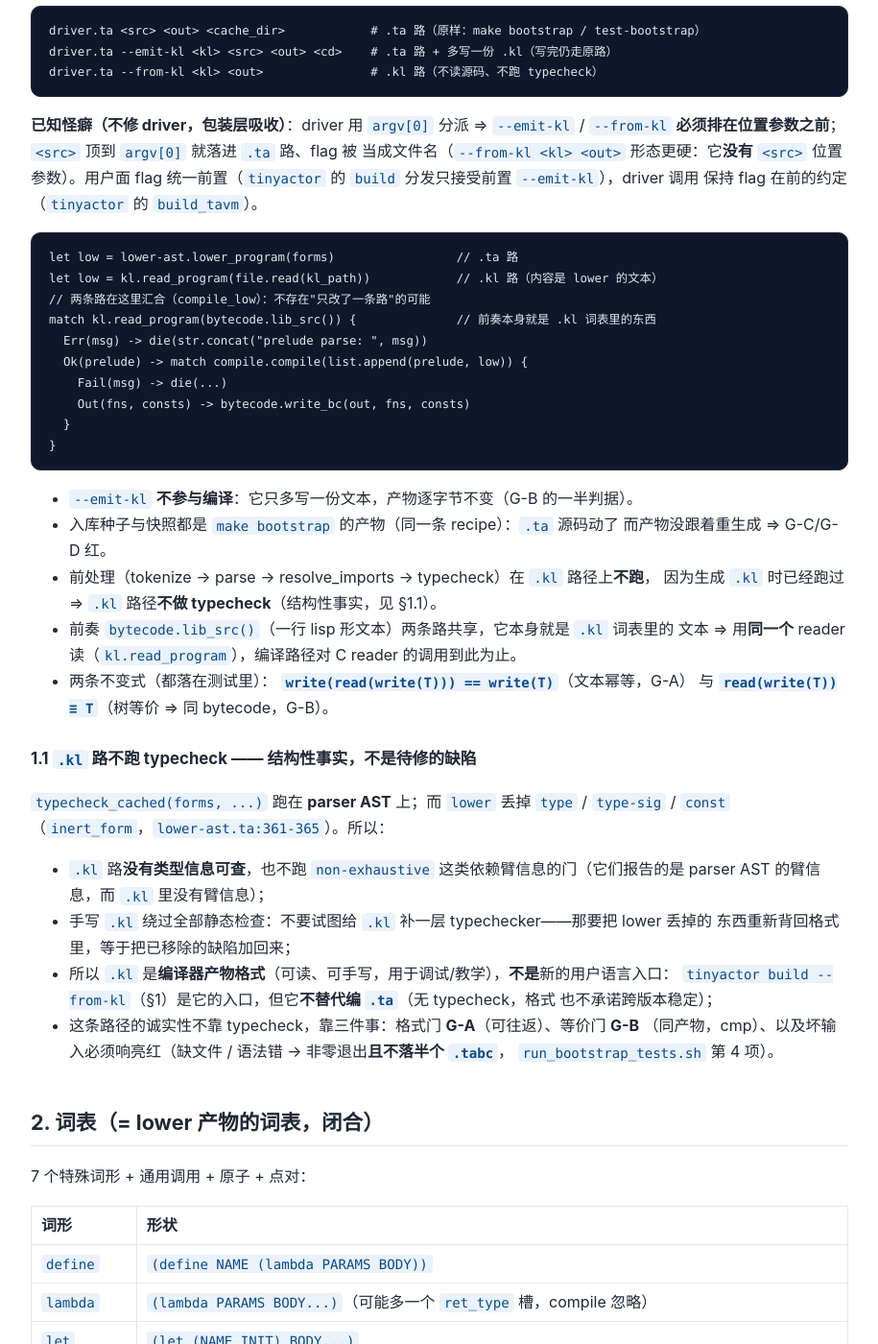
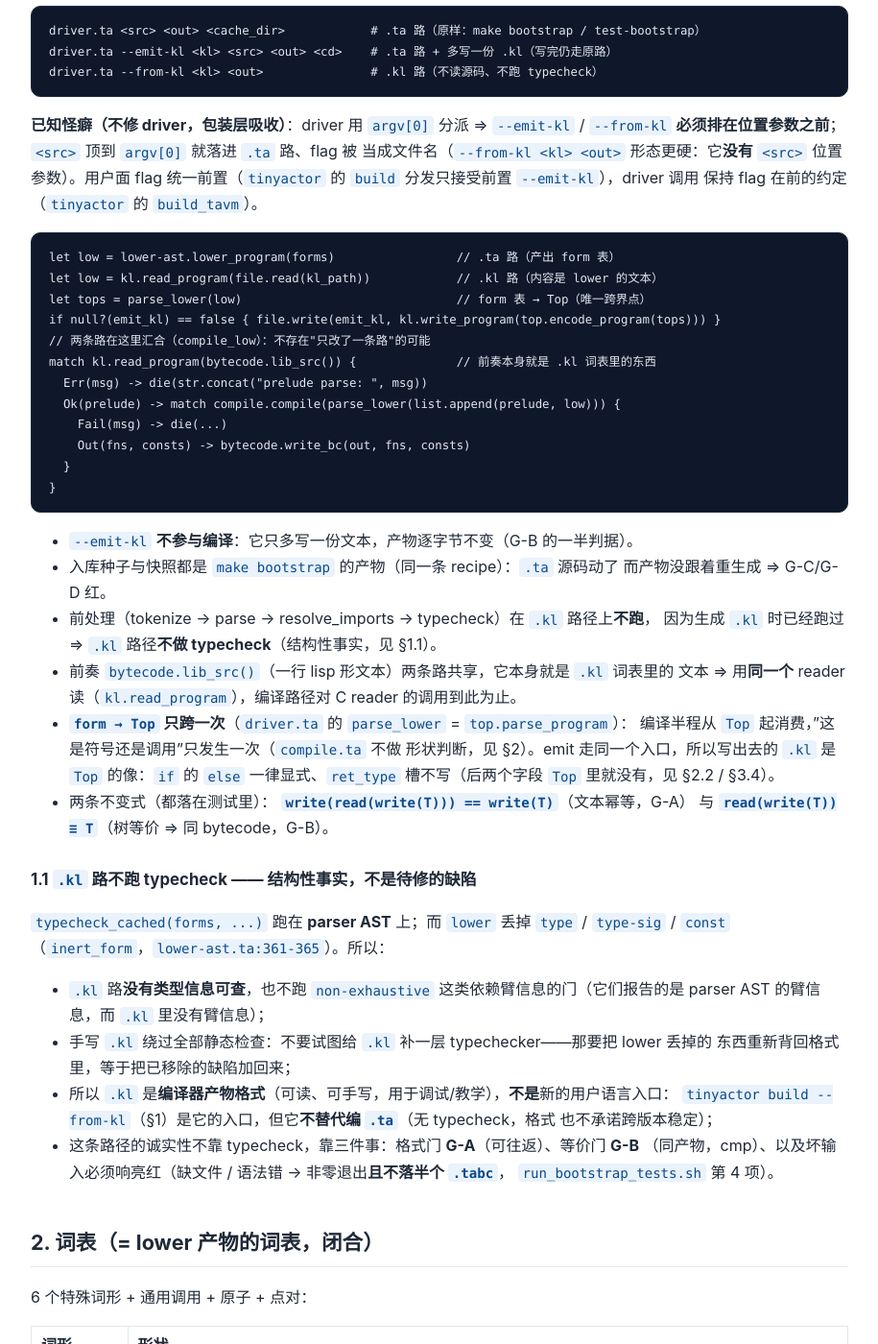
Before and after one commit to tiancaiamao/tinyactor, a Jekyll site: the page built from docs/kl-format.md, in a window 1280 px wide and 1400 px high, scrolled down 869 px. Shown: the whole window at 96% size, without its empty margins (182-1097 px from the left). Built offline with Jekyll 4.4.1, drawn with Linux system fonts in a browser that asks for light colours; our own code applies the rules of GitHub Pages for plain Markdown files; some of the changed text lies outside the part shown.

Commit message:
kl: compile.ta 重写为吃 Top（kl 的类型化 AST）(#379)
表示分层落地：form（异构 sexp）只活在 top.ta 的解析边界，top.parse_program
一次收敛成 Top/Expr/Const，compile.ta 从 Expr 起全量类型标注 + 穷尽 match。

- S3：compile.ta 重写为吃 Top（OpKind/Ctx/Bind/FnRec；const_eq 一条平铺 match
  且浮点不去重——那是与旧编译器逐字节对齐的必要条件；空 begin = nil 是本 PR
  唯一一处分歧，已写进注释）。
- S5：!= / receive 的脱糖上移到 lower，compile.ta 对应分支删除；kl 不再认 !=
  （(!= 1 2) 现在编译期报 undefined name(s): !=）。
- 评审反馈：三处「承重但不显眼」的地方写清楚（review #379）。
- 回归台跟上 form→Top 边界，run_bridge.sh 先删生成清单（防旧产物假绿）。

验证：make bootstrap 两遍 fixed point；make test 全 0 failure；全仓 1778 个 .ta
的 old-vs-new 产物扫描 0 字节差异 / 0 状态差异；make backend-gate 全绿
（bridge 38 passed / 0 failed、negative 1 rejected、corpus 83 / 83）；CI 8/8。

````diff
--- a/docs/kl-format.md
+++ b/docs/kl-format.md
@@ -47,12 +47,14 @@ flag 统一前置（`tinyactor` 的 `build` 分发只接受前置 `--emit-kl`）
 保持 flag 在前的约定（`tinyactor` 的 `build_tavm`）。
 
 ```ta
-let low = lower-ast.lower_program(forms)                 // .ta 路
+let low = lower-ast.lower_program(forms)                 // .ta 路（产出 form 表）
 let low = kl.read_program(file.read(kl_path))            // .kl 路（内容是 lower 的文本）
+let tops = parse_lower(low)                              // form 表 → Top（唯一跨界点）
+if null?(emit_kl) == false { file.write(emit_kl, kl.write_program(top.encode_program(tops))) }
 // 两条路在这里汇合（compile_low）：不存在"只改了一条路"的可能
 match kl.read_program(bytecode.lib_src()) {              // 前奏本身就是 .kl 词表里的东西
   Err(msg) -> die(str.concat("prelude parse: ", msg))
-  Ok(prelude) -> match compile.compile(list.append(prelude, low)) {
+  Ok(prelude) -> match compile.compile(parse_lower(list.append(prelude, low))) {
     Fail(msg) -> die(...)
     Out(fns, consts) -> bytecode.write_bc(out, fns, consts)
   }
@@ -66,6 +68,10 @@ match kl.read_program(bytecode.lib_src()) {              // 前奏本身就是 .
   因为生成 `.kl` 时已经跑过 ⇒ `.kl` 路径**不做 typecheck**（结构性事实，见 §1.1）。
 - 前奏 `bytecode.lib_src()`（一行 lisp 形文本）两条路共享，它本身就是 `.kl` 词表里的
   文本 ⇒ 用**同一个** reader 读（`kl.read_program`），编译路径对 C reader 的调用到此为止。
+- **`form → Top` 只跨一次**（`driver.ta` 的 `parse_lower` = `top.parse_program`）：
+  编译半程从 `Top` 起消费，"这是符号还是调用"只发生一次（`compile.ta` 不做
+  形状判断，见 §2）。emit 走同一个入口，所以写出去的 `.kl` 是 `Top` 的像：`if`
+  的 `else` 一律显式、`ret_type` 槽不写（后两个字段 `Top` 里就没有，见 §2.2 / §3.4）。
 - 两条不变式（都落在测试里）：
   **`write(read(write(T))) == write(T)`**（文本幂等，G-A）
   与 **`read(write(T)) ≡ T`**（树等价 ⇒ 同 bytecode，G-B）。
@@ -88,7 +94,7 @@ match kl.read_program(bytecode.lib_src()) {              // 前奏本身就是 .
 
 ## 2. 词表（= lower 产物的词表，闭合）
 
-7 个特殊词形 + 通用调用 + 原子 + 点对：
+6 个特殊词形 + 通用调用 + 原子 + 点对：
 
 | 词形 | 形状 |
 |---|---|
@@ -98,10 +104,19 @@ match kl.read_program(bytecode.lib_src()) {              // 前奏本身就是 .
 | `if` | `(if COND THEN ELSE)` |
 | `begin` | `(begin E1 E2 ...)` |
 | `quote` | `(quote ATOM)`，writer 写 `'ATOM`（见 §3） |
-| `receive` | `(receive (PATTERN [GUARD] BODY...) ...)` |
 | 调用 | `(F A1 ... An)`，`F` 可以是任意表达式 |
 | 原子 | int（int48）/ float（`1.5`，见 §3）/ `"string"` / `true` / `false` / `nil` / symbol |
 | 点对 | `(A . B)` —— `B` 不是列表时（见 §2.1） |
+
+表里没有 `!=` / `receive` / `match`：三者都是 **TA 源级糖**，脱糖唯一落点在
+**lower 期**（`lower-ast.ta` 的 `match_desugar` / `recv_desugar` / `!=` 分支，与
+`null → nil` 同层），`compile.ta` 只认 `Top`。后果：reader/writer 仍能往返
+`receive`（通用序列化器，§2.1 的点对同理 —— `kl-roundtrip` 的拼写表仍钉着它），
+但 **`.kl` 路不跑 lower**：手写 `.kl` 里的 `receive` 只是个普通调用
+（`ECall(ESym('receive), …)`），编译期停在 `check_names` 的 `undefined name(s)
+in define …: receive` —— `.kl` 里没有这个定义，`match` 同理（实测 `--from-kl` 报
+的就是这条）；`!=` 更彻底 —— 它从不在 `.kl` 词表里（源码的 `(!= a b)` 落成
+`(if (= a b) false true)`）。
 
 ### 2.1 点对是词表的一部分（不是防御性分支）
 
@@ -116,7 +131,8 @@ driver 闭包里已经没有点对尾巴了**——match desugar 进 lower 期
 
 match desugar 已前移到 lower 期（`lower-ast.match_desugar`，compile 侧不再认 match
 词形），`.kl` 里只有脱糖后的 `let`/`if`/`eq?`/`pair?`/`car`/`cdr`。两个实测样本
-（`--emit-kl` 生成，非手写）：
+（`--emit-kl` 生成，非手写；断行手工整理，`if` 的 `else` 一律显式 —— emit 的输入
+是 `Top`，见 §1）：
 
 TA 源：
 
@@ -176,7 +192,10 @@ pair? 判定 + cdr/car 逆序绑定（rest 先于 a，与模式从外到里一
 4. **其余 verbatim**：writer 是**序列化器不是 pass** —— 不排序、不去重、不折叠
    `begin`、不动 `ret_type` 槽、不脱 `match`。match 在更早的 **lower 期**就由
    `lower-ast.match_desugar` 脱糖终结（compile 侧不再认 match 词形），所以 `.kl`
-   里本就没有 match —— writer 自然无事可做。顶层 form 顺序是语义（fnid /
+   里本就没有 match —— writer 自然无事可做。**这条讲的是 writer 函数**对任意树的
+   契约（手写输入经 reader 再写回逐字保留）；emit 路径喂给它的树来自 `Top`，
+   `Top` 里既没有 `ret_type` 槽也没有 2 元 `if`，所以 `.kl` 输出里不会出现它们。
+   顶层 form 顺序是语义（fnid /
    闭包槽序依赖它）。
 5. **布局不是语义**：顶层 form 之间空一行；单 form（含缩进）不超过 78 列就单行，
    否则列表按元素断行（头元素留在 `(` 同一行，其余各占一行、缩进 +2）。
````
Also changed, not shown: other parts of docs/kl-format.md (+2 -2 lines), docs/backend.md (+15 -6 lines), 9 other files.
